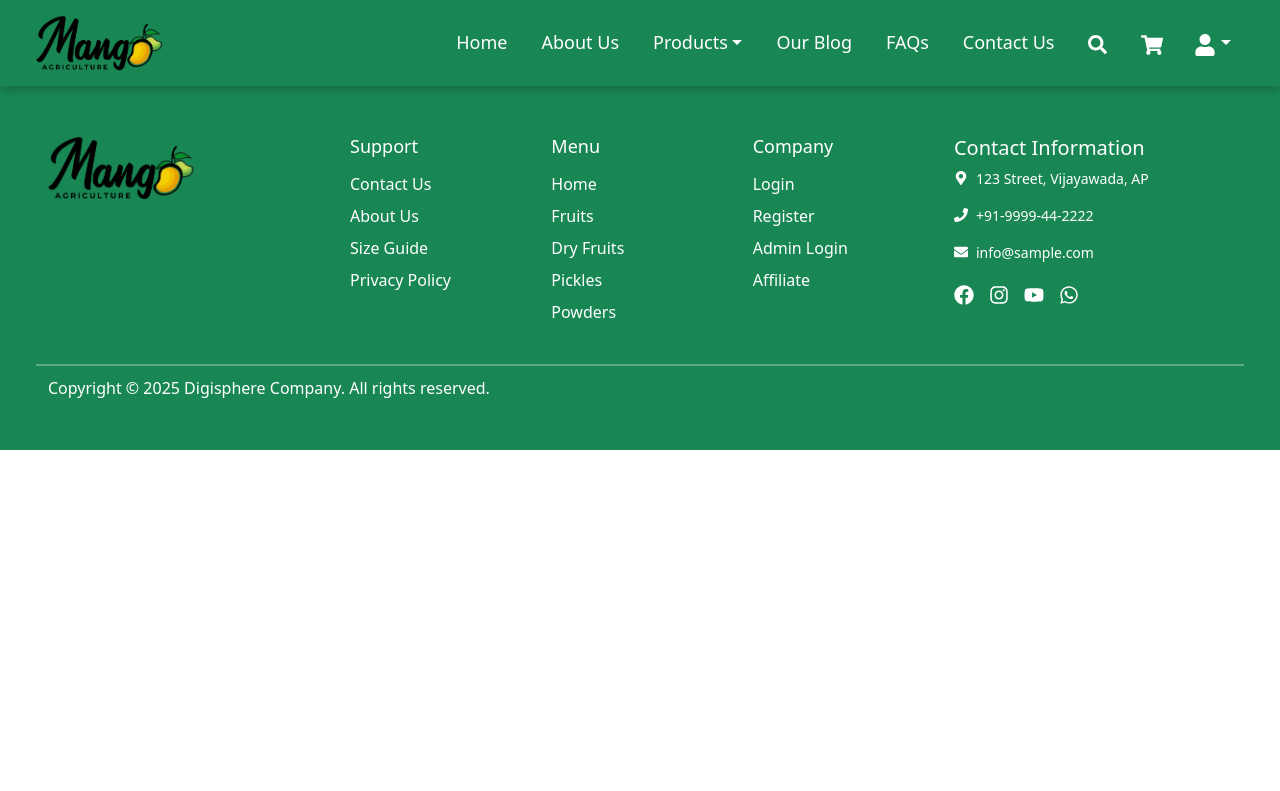
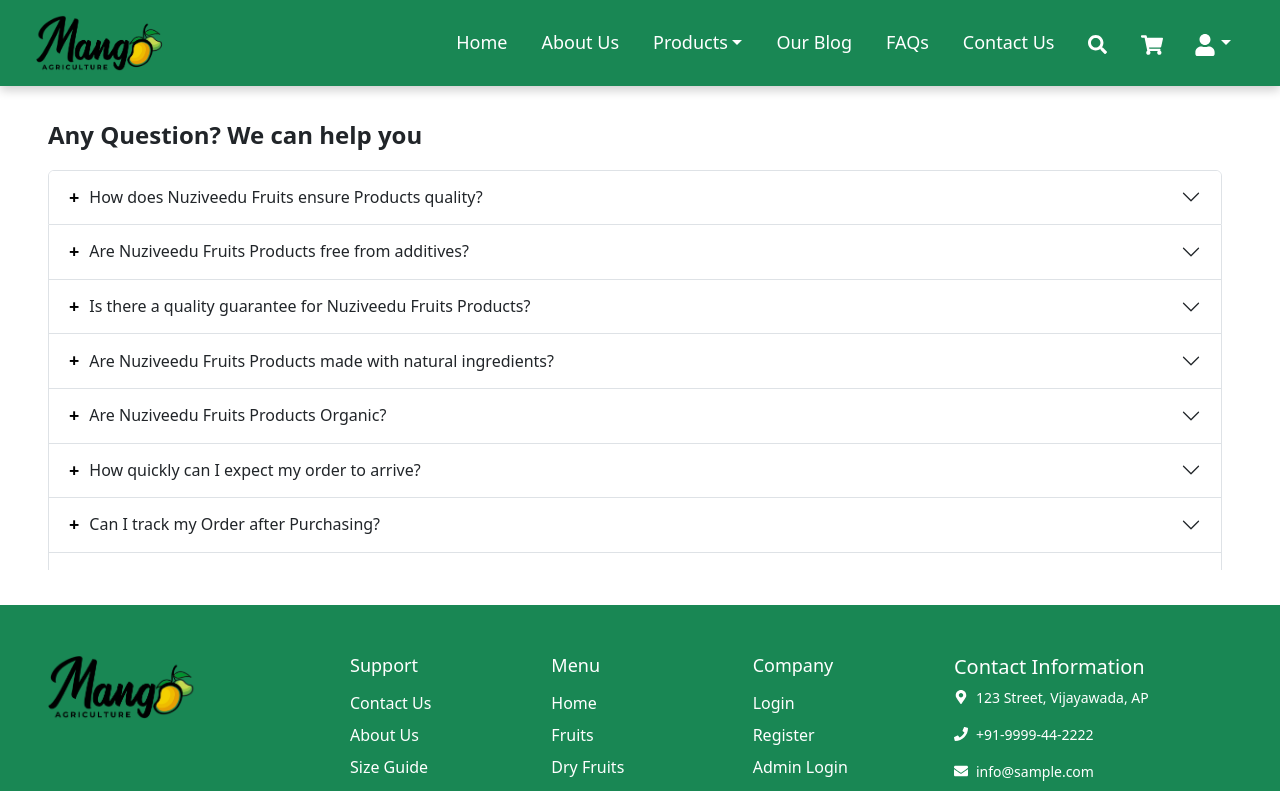
Before and after one commit to MandalapuSai/E-commerce, a React (Create React App) app: page /faqs in a window 1280 px wide. Shown: the top 791 px of the page. Built offline with nearby package versions, Linux system fonts and the light colour scheme.

Commit message:
update src commit

```diff
--- a/src/App.js
+++ b/src/App.js
@@ -13,7 +13,7 @@ import RecentlyViewedProducts from "./components/RecentlyViewedProducts/Recently
 import ContactUs from "./components/ContactUs/ContactUs";
 import Cart from "./components/Cart/Cart";
 import PaymentGateway from "./components/PaymentGateway/PaymentGateway";
-// import FAQs from "./components/FAQs/FAQs";
+import FAQs from "./components/FAQs/FAQs";
 import UserProfile from "./components/UserProfile/UserProfile";
 import ProductDetailPopup from "./components/ProductDetailPopup/ProductDetailPopup";
 import ProductList from "./components/ProductList/ProductList";
@@ -53,7 +53,7 @@ function Layout() {
         <Route path="/contact" element={<ContactUs />} />
         <Route path="/cart" element={<Cart />} />
         <Route path="/paymentgateway" element={<PaymentGateway />} />
-        {/* <Route path="/faqs" element={<FAQs />} /> */}
+        <Route path="/faqs" element={<FAQs />} />
         <Route path="/profile" element={<UserProfile />} />
         <Route path="/productList" element={<ProductList />} />
         <Route path="/category/:categoryName" element={<CategoryProducts />} />
```
